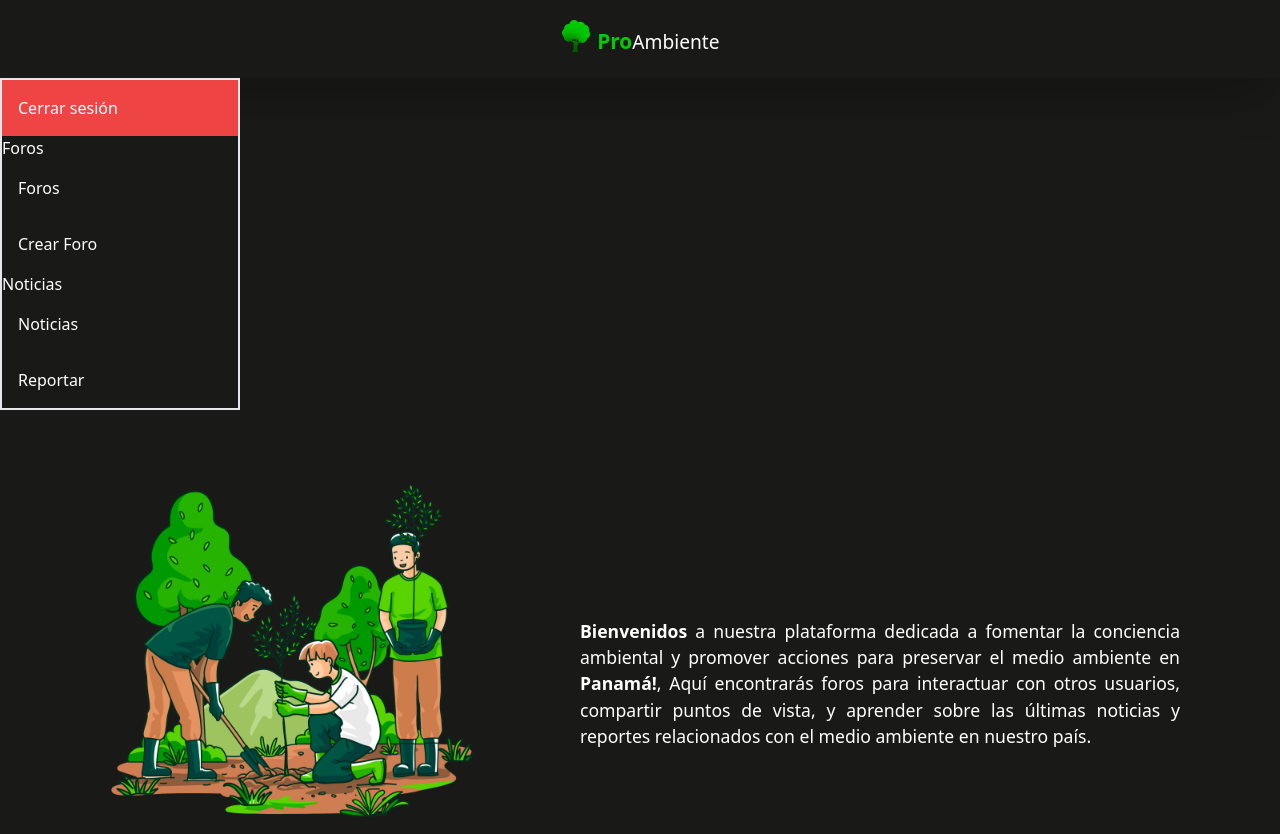
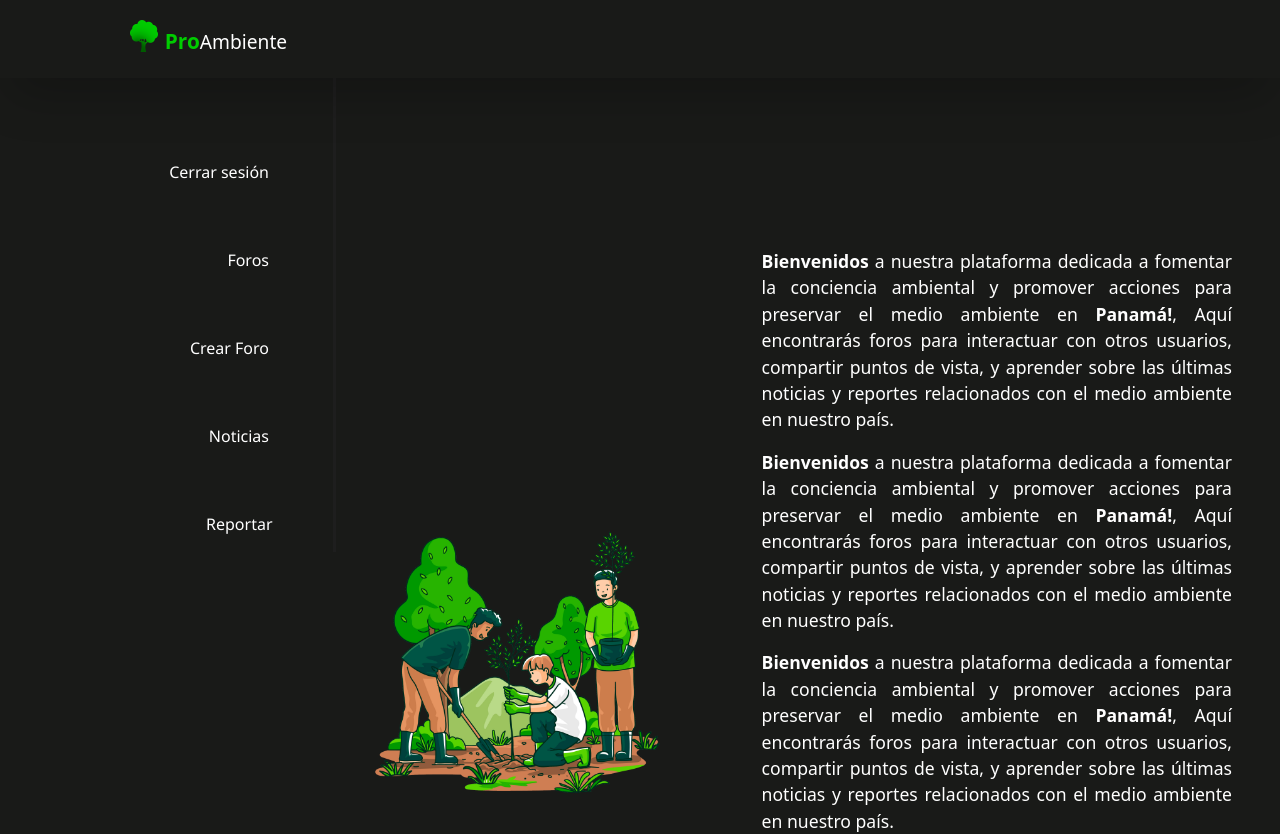
Before and after one commit to YERCKEN/ProAmbiente, a React (Vite) app in the folder client/: page / in a window 1280 px wide. Shown: the top 834 px of the page. Built offline with nearby package versions, Linux system fonts and the light colour scheme.

Commit message:
➕ Estilo menu, header y homre

```diff
--- a/client/src/index.css
+++ b/client/src/index.css
@@ -59,3 +59,40 @@ body {
 .linkHover:hover{
     color: #00CC00;;
 }
+
+
+/*BARRA SCROLL*/
+
+/* Estilos para la barra de desplazamiento en webkit (Chrome, Safari) */
+::-webkit-scrollbar {
+    width: 12px; /* Ancho de la barra de desplazamiento */
+}
+
+::-webkit-scrollbar-thumb {
+    background-color: #00CC00; /* Color del "pulgar" de la barra */
+    border-radius: px; /* Radio de borde del "pulgar" */
+}
+
+::-webkit-scrollbar-track {
+    background-color:  #191A18;; /* Color de la pista de la barra */
+}
+
+
+/*MENU ============================================*/
+.menuPage{
+  border-right:#1e1e1e 3px solid;
+}
+
+.btnMenu{
+    font-size: 1rem;
+    font-family:'Segoe UI', Tahoma, Geneva, Verdana, sans-serif;
+    font-weight: 500;
+}
+
+.btnMenu:hover{
+
+    color: #00CC00;
+    transition: 100ms;
+    border-right:  3px solid #00CC00   ;
+
+}
--- /dev/null
+++ b/client/src/pages/MenuPage.jsx
@@ -0,0 +1,37 @@
+
+import {useAuth} from '../context/useAuth';
+
+export default function MenuPage() {
+
+    const { signout } = useAuth();
+
+    const handleSignout = () => {
+        signout();
+        // Redirigir a la página de inicio de sesión u otra página
+    };
+
+
+  return (
+
+    <div className='flex justify-center flex-wrap mt-[9rem] h-full   '>
+
+        <button className='w-full text-right p-[1rem] pr-[4rem] btnMenu bg-[#191A18]  font-semibold' onClick={handleSignout}>Cerrar sesión</button>
+
+        <button className='w-full  text-right p-[1rem] pr-[4rem] btnMenu  mt-[2rem] font-semibold'>Foros</button>
+        <button className='w-full  text-right p-[1rem] pr-[4rem] btnMenu  mt-[2rem]  font-semibold'>Crear Foro</button>
+
+
+
+        <button className='w-full  text-right p-[1rem] pr-[4rem] btnMenu  mt-[2rem] '>Noticias</button>
+
+        <button className=' flex  w-full text-right p-[1rem] pr-[2rem] btnMenu  mt-[2rem]  '>
+          <div className='w-[90%] mr-[1rem]  ' >
+          Reportar
+          </div>
+          {/* <img src="public/reportar.svg"   className='w-10 h-10 ' alt=""  /> */}
+          </button>
+
+    </div>
+
+  )
+}
--- a/client/src/pages/Profile.jsx
+++ b/client/src/pages/Profile.jsx
@@ -1,5 +1,9 @@
-//Perfil de usuario
+//IMPORAMOS EL HEADDER
+import Header from './headerPage';
+//IMPROAMOS MENI
+import MenuPage from './MenuPage.jsx'
 
+//Impoortamos los datos del usuario
 import { useAuth } from "../context/useAuth"
 
 function Profile (){
@@ -10,7 +14,26 @@ function Profile (){
     console.log(user)
 
     return (
-      <div className="p-4 bg-[#333] rounded shadow">
+
+      <div>
+
+        <div className='fixed w-full' >
+            <Header/>
+
+        </div>
+
+        <div className=' left-0 w-[18.5rem] h-full  fixed '>
+                <MenuPage />
+
+        </div>
+
+
+          <div>
+
+
+          <div className="  max-w-full  flex  justify-center pl-[15rem] pt-[10rem] flex-wrap">
+
+              <div>
                     <h1 className="text-xl font-bold mb-2">Perfil de Usuario</h1>
 
                     {user ? (
@@ -25,8 +48,16 @@ function Profile (){
                     ) : (
                       <p>No se ha encontrado información de usuario.</p>
                     )}
+              </div>
+
 
           </div>
+          </div>
+
+
+      </div>
+
+
     )
 
 }
--- a/client/src/pages/headerPage.jsx
+++ b/client/src/pages/headerPage.jsx
@@ -2,7 +2,8 @@
 
 function Header(){
     return(
-        <div className="w-full px-[8rem] p-5 shadow-2xl flex justify-center">
+
+        <div className="w-full px-[8rem] p-5 shadow-2xl flex justify-left bg-[#191A18]">
 
             <img className="w-[2rem] h-[2rem]" src="public/tree.png" alt="" />
             <h1 className="ml-[0.3rem] mt-[0.4rem] text-[1.2rem]"><b className="text-[#00CC00] text-[1.3rem]">Pro</b>Ambiente</h1>
--- a/client/src/pages/homePage.jsx
+++ b/client/src/pages/homePage.jsx
@@ -1,49 +1,52 @@
 
 import Header from './headerPage'
-import {useAuth} from '../context/useAuth';
+import MenuPage from './MenuPage.jsx'
 
 function HomePage() {
 
-    const { signout } = useAuth();
-
-    const handleSignout = () => {
-        signout();
-        // Redirigir a la página de inicio de sesión u otra página
-    };
 
   return (
     <div>
-        <Header />
 
-        <div className='border-[2px] flex justify-center flex-wrap max-w-[15rem]'>
-
-            <button className='w-full  text-left p-[1rem] bg-red-500' onClick={handleSignout}>Cerrar sesión</button>
-
-
-            <h2 className='text-left w-full'>Foros</h2>
-
-            <button className='w-full  text-left p-[1rem]'>Foros</button>
-            <button className='w-full  text-left p-[1rem]'>Crear Foro</button>
-
-
-            <h2 className='text-left w-full'>Noticias</h2>
-
-            <button className='w-full  text-left p-[1rem]'>Noticias</button>
-            <button className='w-full text-left p-[1rem]'>Reportar</button>
+        <div className='fixed w-full z-10' >
+            <Header/>
 
         </div>
 
-        <div className='max-w-full p-10 flex justify-center wrap'>
+        <div className=' fixed  left-0 w-[21rem]   z-9  menuPage'>
+            <MenuPage />
+
+        </div>
 
 
-            <div className='w-1/3 flex justify-center mx-10'>
+        <div className='max-w-full  flex '>
+
+            <div className='flex justify-center pl-[20rem] pt-[5rem] '>
+
+
+                <div className='w-1/3 flex justify-center mx-10 '>
 
                 <img className='w-full h-full object-contain max-w-full max-h-full' src="public/register.png" alt="" />
 
-            </div>
+                </div>
 
-            <div className='w-1/2 flex justify-center mx-12 text-justify text-[1.1rem] pt-[10rem] flex-wrap'>
+                <div className='w-1/2 flex justify-center mx-12 text-justify text-[1.1rem] pt-[10rem] flex-wrap'>
 
+                <p className=' w-full h-auto my-2'>
+                    <b >Bienvenidos </b>a nuestra plataforma dedicada a fomentar la conciencia ambiental y promover acciones para preservar el medio ambiente en <b>Panamá!</b>, Aquí encontrarás foros para interactuar con otros usuarios, compartir puntos de vista, y aprender sobre las últimas noticias y reportes relacionados con el medio ambiente en nuestro país.
+                </p>
+
+                <p className=' w-full h-auto my-2'>
+                    <b >Bienvenidos </b>a nuestra plataforma dedicada a fomentar la conciencia ambiental y promover acciones para preservar el medio ambiente en <b>Panamá!</b>, Aquí encontrarás foros para interactuar con otros usuarios, compartir puntos de vista, y aprender sobre las últimas noticias y reportes relacionados con el medio ambiente en nuestro país.
+                </p>
+
+                <p className=' w-full h-auto my-2'>
+                    <b >Bienvenidos </b>a nuestra plataforma dedicada a fomentar la conciencia ambiental y promover acciones para preservar el medio ambiente en <b>Panamá!</b>, Aquí encontrarás foros para interactuar con otros usuarios, compartir puntos de vista, y aprender sobre las últimas noticias y reportes relacionados con el medio ambiente en nuestro país.
+                </p>
+
+                 <p className=' w-full h-auto my-2'>
+                    <b >Bienvenidos </b>a nuestra plataforma dedicada a fomentar la conciencia ambiental y promover acciones para preservar el medio ambiente en <b>Panamá!</b>, Aquí encontrarás foros para interactuar con otros usuarios, compartir puntos de vista, y aprender sobre las últimas noticias y reportes relacionados con el medio ambiente en nuestro país.
+                </p>
                 <p className=' w-full h-auto my-2'>
                     <b >Bienvenidos </b>a nuestra plataforma dedicada a fomentar la conciencia ambiental y promover acciones para preservar el medio ambiente en <b>Panamá!</b>, Aquí encontrarás foros para interactuar con otros usuarios, compartir puntos de vista, y aprender sobre las últimas noticias y reportes relacionados con el medio ambiente en nuestro país.
                 </p>
@@ -51,7 +54,9 @@ function HomePage() {
 
 
 
+                </div>
             </div>
+
 
         </div>
 
```
Also changed, not shown: client/public/reportar.svg (added). Lines whose indentation alone changed are shown as unchanged.
